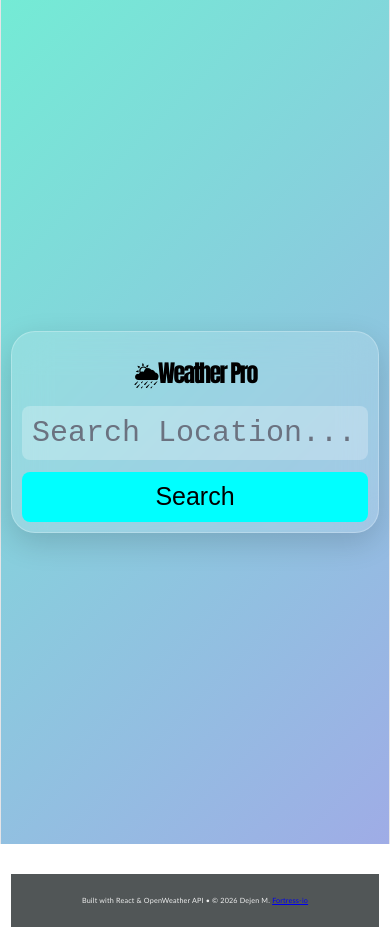
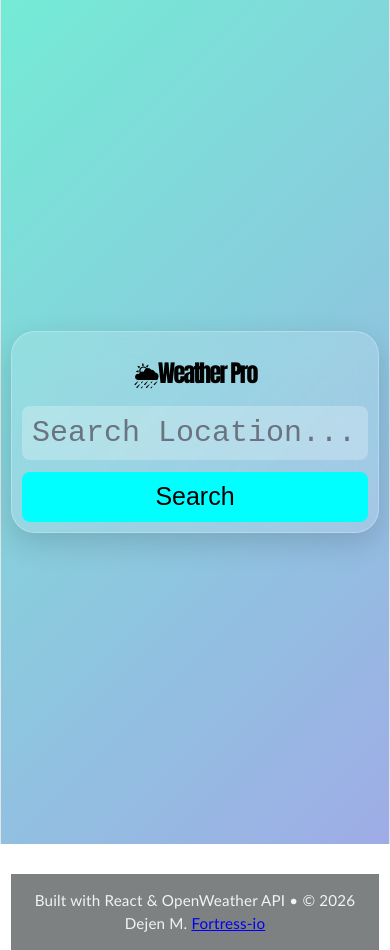
Before and after one commit to Fortress-io/AuraX-Summer-2026, a React (Vite) app in the folder AuraX-summer-2026/week-six/weather-app/: page / in a window 390 px wide. Before the commit the page ends 927 px from the top, so only its background shows below. Built offline with nearby package versions, Linux system fonts and the light colour scheme; no server answers.

Commit message:
complete weather app

```diff
--- a/AuraX-summer-2026/week-six/weather-app/src/App.css
+++ b/AuraX-summer-2026/week-six/weather-app/src/App.css
@@ -155,7 +155,7 @@ body {
   color: white;
 }
 
-@media (max-width: 750px) {
+@media (max-width: 768px) {
   .dashboard-content {
     gap: 20px;
     padding: 10px;
@@ -189,24 +189,25 @@ body {
 
   .city {
     font-size: 1.2rem;
+    margin-top: 0px;
   }
 
   .temperature {
-    font-size: 2rem;
+    font-size: 1rem;
   }
 
   .weather-icon {
-    width: 60px;
-    height: 60px;
+    width: 30px;
+    height: 30px;
   }
 
   .details p {
-    font-size: 0.55rem;
+    font-size: 0.35rem;
   }
 
   .footer {
     padding: 15px;
-    font-size: 0.45rem;
-    background-color: #515657;
+    font-size: 0.95rem;
+    background-color: #7d8182;
   }
 }
```
